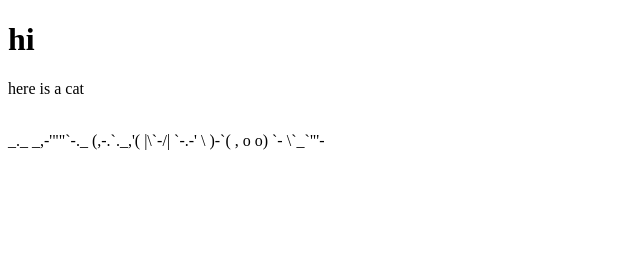
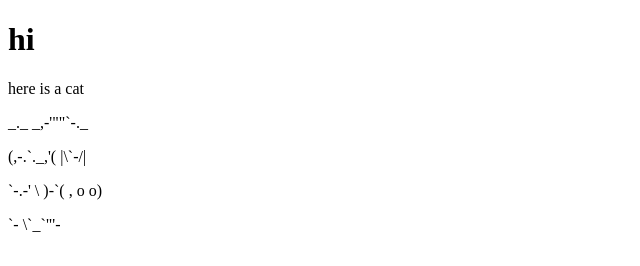
Before and after one commit to Mallusai/mallusai.github.io, a plain HTML site: page index.html in a window 1280 px wide. Shown: the whole page, without its empty margins (0-640 px from the left). Drawn offline with Linux system fonts and the light colour scheme.

Commit message:
Update index.html

```diff
--- a/index.html
+++ b/index.html
@@ -5,11 +5,9 @@
 
 <h1>hi</h1>
  <p>here is a cat</p>
- <br>
-  _._     _,-'""`-._
-(,-.`._,'(       |\`-/|
-    `-.-' \ )-`( , o o)
-          `-    \`_`"'-
- </br>
+ <p>_._     _,-'""`-._</p>
+ <p>(,-.`._,'(       |\`-/|</p>
+ <p>    `-.-' \ )-`( , o o)</p>
+ <p>          `-    \`_`"'-</p>
 </body>
 </html>
```
